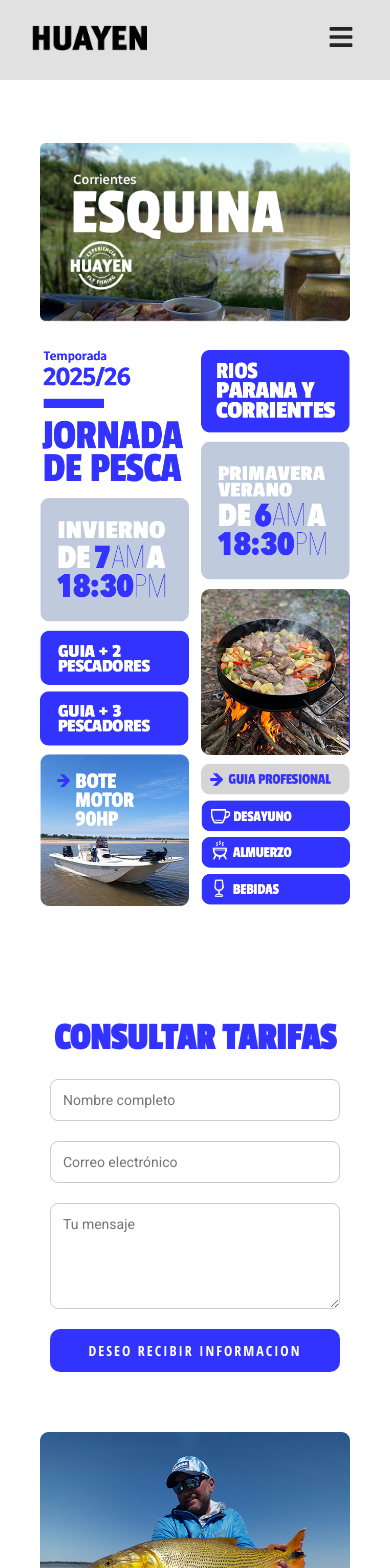
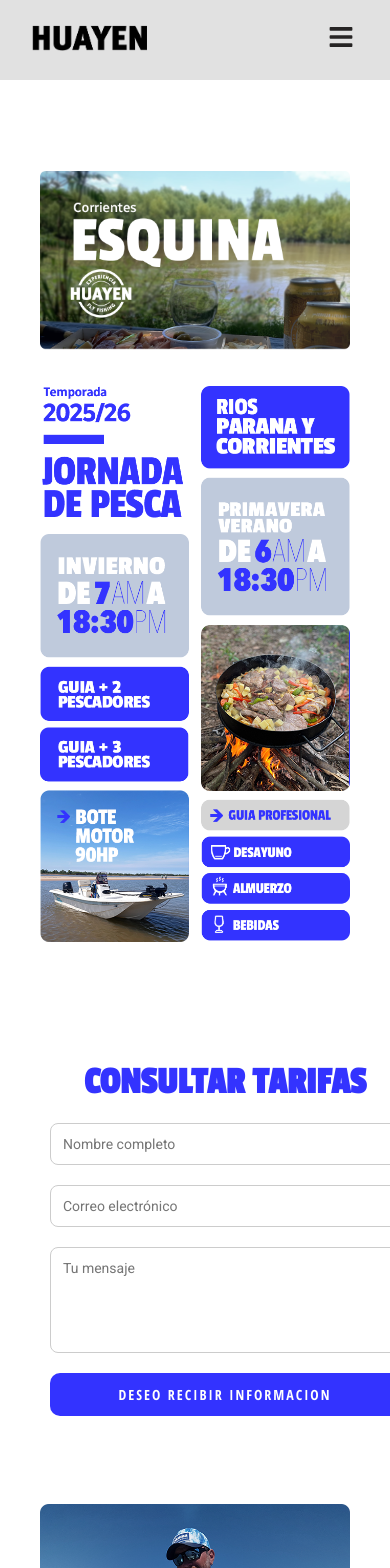
Before and after one commit to inakizarate25/huayen, a React (Vite) app: page /experiencia-esquina in a window 390 px wide. Shown: the top 1568 px of the page. Built offline with nearby package versions, Linux system fonts and the light colour scheme; a web font is replaced by a local one.

Commit message:
ajustes css

```diff
--- a/src/components/contacto/contacto.css
+++ b/src/components/contacto/contacto.css
@@ -6,6 +6,7 @@
 }
 
 .contacto-container {
+  width: 90vw;
   max-width: 600px;
   margin: 0 auto;
 }
@@ -46,7 +47,10 @@
   .contacto-wrapper {
     padding: 60px 10px;
   }
-
+  .contacto-container {
+    max-width: 350px;
+    margin: 0 auto;
+  }
   .contacto-titulo {
     font-size: 38px;
     line-height: 42px;
--- a/src/components/nosotros/Nosotros.jsx
+++ b/src/components/nosotros/Nosotros.jsx
@@ -10,7 +10,7 @@
         <span className="nosotros-heading">Nosotros</span>
 
         <div className="nosotros-frase">
-          Conectamos a los <br />
+          Conectamos <br />
           aficionados al "fly fishing"
           <br />
           con lugares y experiencias <br />
--- a/src/components/nosotros/nosotros.css
+++ b/src/components/nosotros/nosotros.css
@@ -58,7 +58,7 @@
     font-size: 40px;
     line-height: 50px;
     color: #fff;
-    padding: 30px 0px 0px;
+    padding: 44px 30px;
   }
   .nosotros-texto {
     font-family: "Roboto", sans-serif;
--- a/src/components/tienda/tienda.css
+++ b/src/components/tienda/tienda.css
@@ -6,6 +6,10 @@
 
 .tienda-cabecera {
   margin-bottom: 60px;
+  display: flex;
+  flex-direction: column;
+  justify-content: center;
+  align-items: center;
 }
 
 .tienda-titulo {
@@ -57,6 +61,9 @@
   .tienda-titulo {
     font-size: 60px;
     line-height: 45px;
+    text-wrap: wrap;
+    max-width: 250px;
+    text-align: center;
   }
 
   .tienda-descripcion {
--- a/src/pages/espChinook/expchinook.css
+++ b/src/pages/espChinook/expchinook.css
@@ -5,12 +5,13 @@
 }
 
 .experiencia-detalle-contenido {
-  max-width: 920px;
+  max-width: 1100px;
   margin: 0 auto;
 }
 
 .experiencias-img {
   width: 100%;
+  max-width: 1100px;
   height: auto;
   display: block;
   margin: 28px auto;
--- a/src/pages/expEsquina/expesquina.css
+++ b/src/pages/expEsquina/expesquina.css
@@ -5,13 +5,14 @@
 }
 
 .experiencia-detalle-contenido {
-  max-width: 920px;
+  max-width: 1100px;
   margin: 0 auto;
 }
 
 .experiencias-img {
   width: 100%;
+  max-width: 1100px;
   height: auto;
   display: block;
-  margin: 0px auto 20px;
+  margin: 28px auto;
 }
```
Also changed, not shown: src/assets/images/exp_chinook_estancias.png, src/assets/images/exp_chinook_estancias_m.png.
